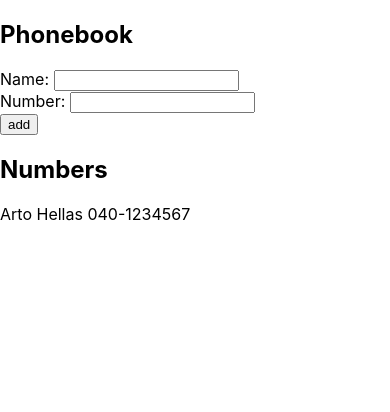
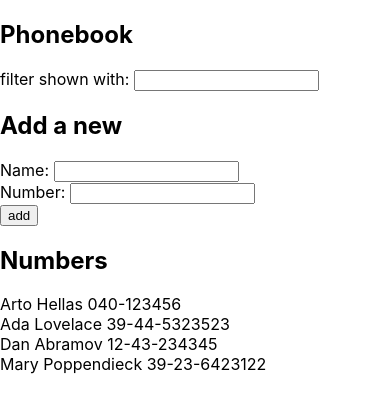
Before and after one commit to rchudziak/FullStackOpen, a React (Create React App) app in the folder part2/phonebook/: page / in a window 390 px wide. Shown: the top 412 px of the page. Built offline with nearby package versions, Linux system fonts and the light colour scheme.

Commit message:
Exercise 5 - Phonebook - Step 4

```diff
--- a/part2/phonebook/src/App.js
+++ b/part2/phonebook/src/App.js
@@ -2,12 +2,14 @@
 
 const App = () => {
   const [persons, setPersons] = useState([
-    { name: 'Arto Hellas',
-      number: '040-1234567',
-      id: 0 }
+    { name: 'Arto Hellas', number: '040-123456' },
+    { name: 'Ada Lovelace', number: '39-44-5323523' },
+    { name: 'Dan Abramov', number: '12-43-234345' },
+    { name: 'Mary Poppendieck', number: '39-23-6423122' }
   ])
   const [newName, setNewName] = useState('')
   const [newNumber, setNewNumber] = useState('')
+  const [filter, setFilter] = useState('')
 
   const addPerson = (event) => {
     event.preventDefault()
@@ -38,11 +40,16 @@
   }
 
   const showNumbers = () => {
-    return persons.map((person) => <div key={person.id}>{person.name} {person.number}</div>)
+
+    const peopleToShow = persons.filter(person => person.name.toUpperCase().includes(filter.toUpperCase()))
+    return peopleToShow.map((person) => <div key={person.id}>{person.name} {person.number}</div>)
   }
+
   return (
     <div>
       <h2>Phonebook</h2>
+      <div>filter shown with: <input onChange={(event) => setFilter(event.target.value)} /></div>
+      <h2>Add a new</h2>
       <form onSubmit={addPerson}>
         <div>
           Name: <input value={newName} onChange={handleNameChange} />
```
